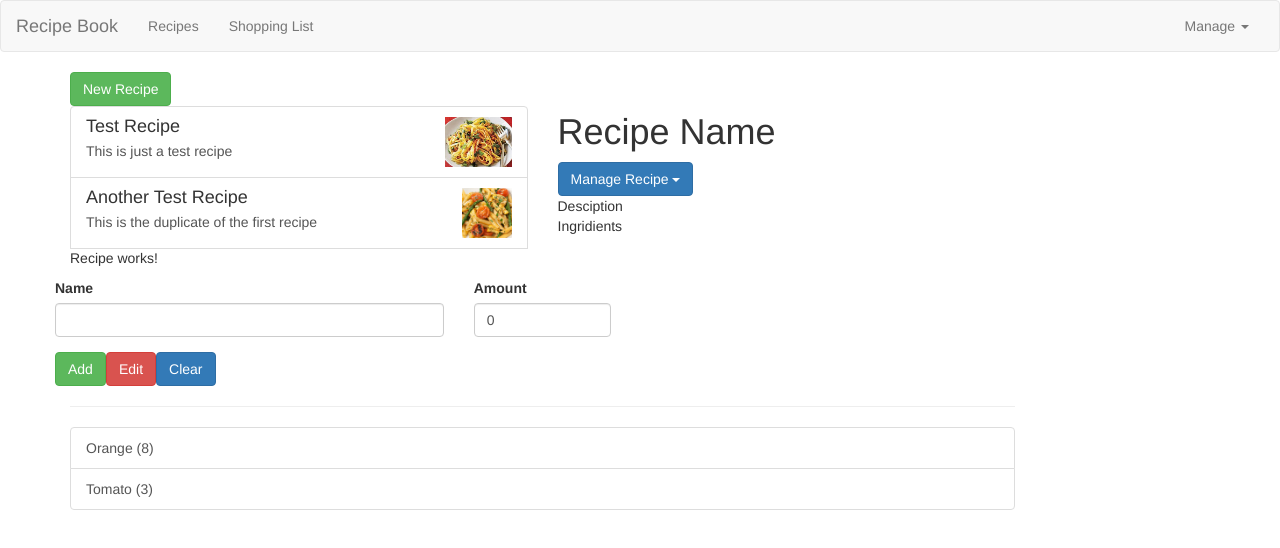
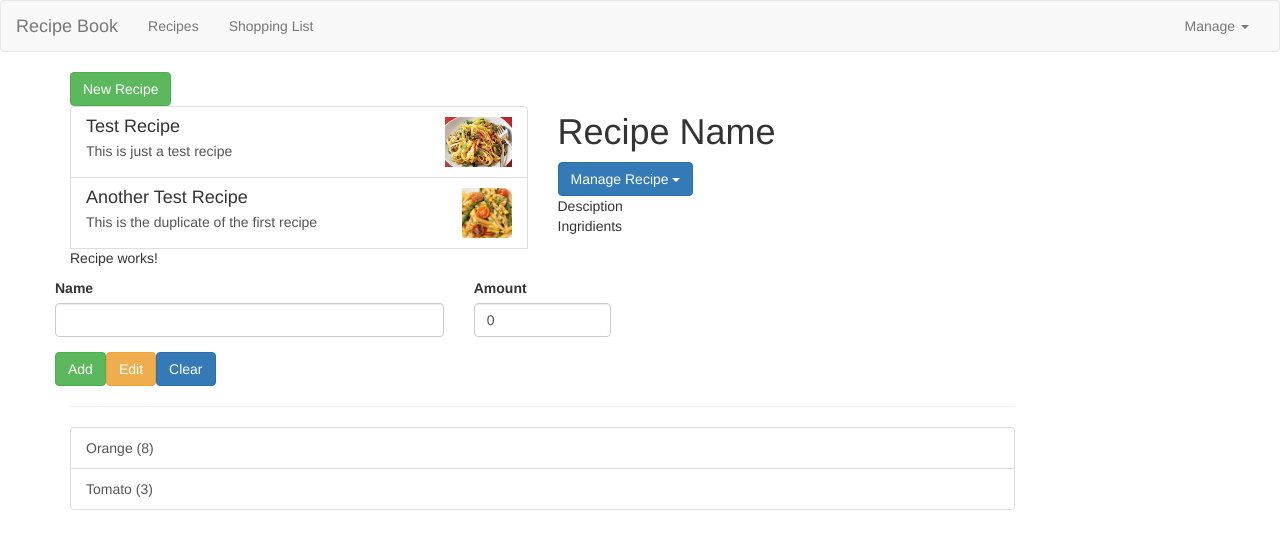
Before and after one commit to samuelOyegbemi/recipe, an Angular app: page / in a window 1280 px wide. Shown: the top 548 px of the page. Built offline with nearby package versions, Linux system fonts and the light colour scheme.

Commit message:
files have been updated

```diff
--- a/src/app/shopping-list/shopping-edit/shopping-edit.component.html
+++ b/src/app/shopping-list/shopping-edit/shopping-edit.component.html
@@ -13,8 +13,8 @@
       </div>
       <div class="row">
         <div class="col-xs-12">
-          <button class="btn btn-success" type="submit" >Add</button>
-          <button class="btn btn-danger" type="submit">Edit</button>
+          <button class="btn btn-success" type="submit" (click)="addIngredient()">Add</button>
+          <button class="btn btn-warning" type="submit">Edit</button>
           <button class="btn btn-primary" type="submit">Clear</button>
         </div>
       </div>
```
